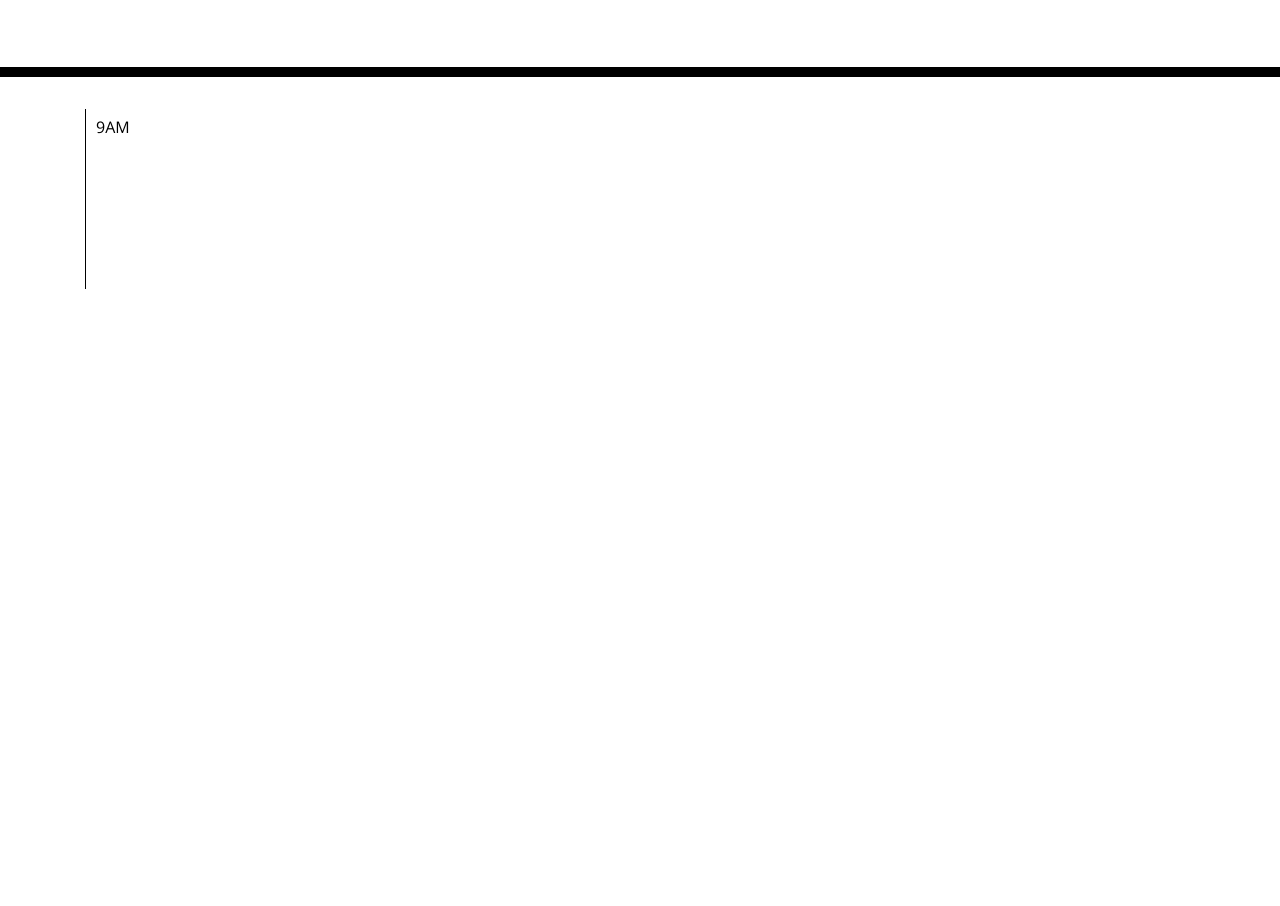
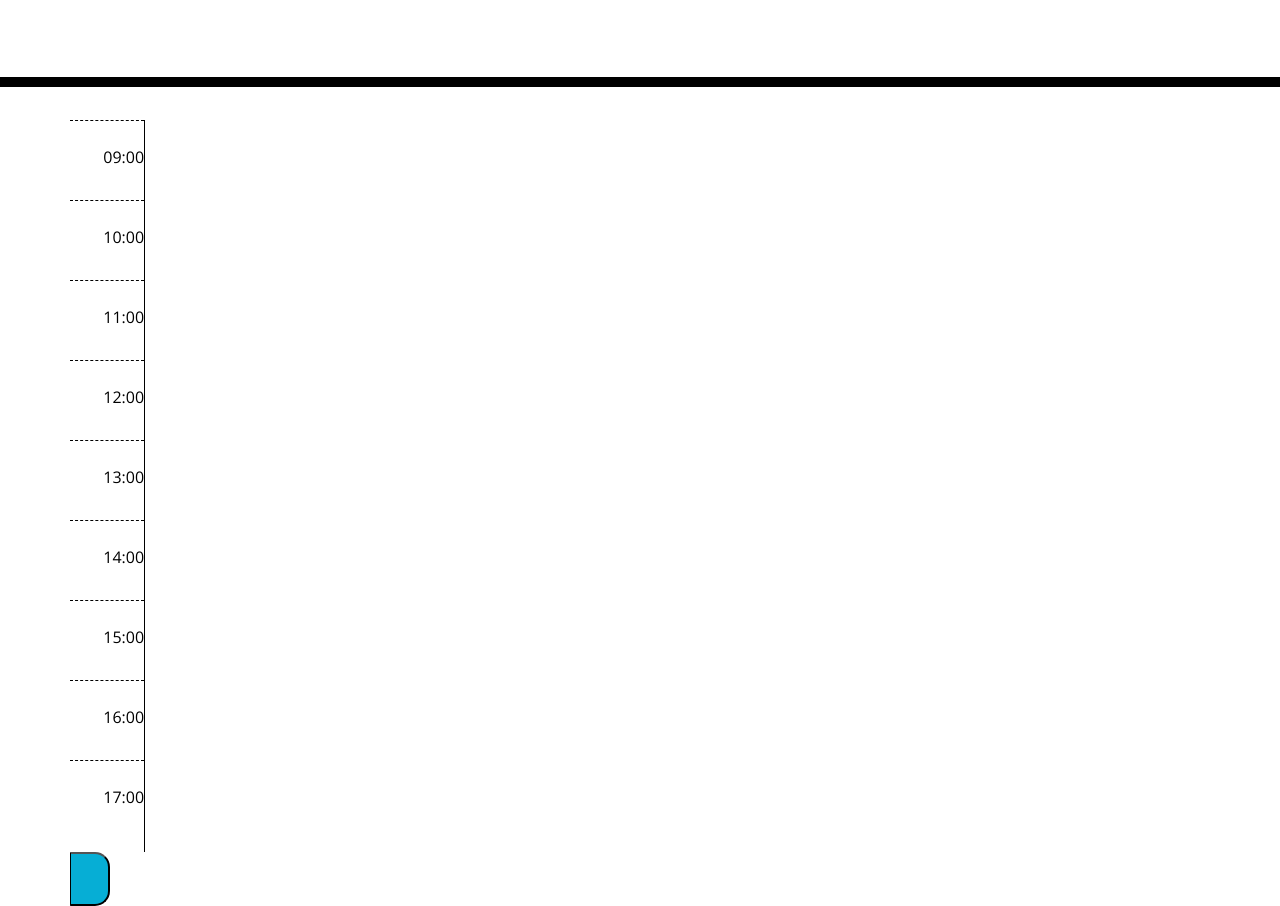
Before and after one commit to ChrisKramer15/day-planner, a plain HTML site: page index.html in a window 1280 px wide. Shown: the part 191-1097 px from the top of the page. Before the commit the page ends 800 px from the top, so only its background shows below. Drawn offline with nearby package versions, Linux system fonts and the light colour scheme.

Commit message:
rows completed

```diff
--- a/index.html
+++ b/index.html
@@ -1,23 +1,14 @@
 <!DOCTYPE html>
 <html lang="en">
+
 <head>
   <meta charset="UTF-8" />
   <meta name="viewport" content="width=device-width, initial-scale=1.0" />
   <meta http-equiv="X-UA-Compatible" content="ie=edge" />
-    <link
-      rel="stylesheet"
-      href="https://stackpath.bootstrapcdn.com/bootstrap/4.3.1/css/bootstrap.min.css"
-    />
-    <link
-      rel="stylesheet"
-      href="https://use.fontawesome.com/releases/v5.8.1/css/all.css"
-      integrity="sha384-50oBUHEmvpQ+1lW4y57PTFmhCaXp0ML5d60M1M7uH2+nqUivzIebhndOJK28anvf"
-      crossorigin="anonymous"
-    />
-    <link
-      href="https://fonts.googleapis.com/css?family=Open+Sans&display=swap"
-      rel="stylesheet"
-    />
+  <link rel="stylesheet" href="https://stackpath.bootstrapcdn.com/bootstrap/4.3.1/css/bootstrap.min.css" />
+  <link rel="stylesheet" href="https://use.fontawesome.com/releases/v5.8.1/css/all.css"
+    integrity="sha384-50oBUHEmvpQ+1lW4y57PTFmhCaXp0ML5d60M1M7uH2+nqUivzIebhndOJK28anvf" crossorigin="anonymous" />
+  <link href="https://fonts.googleapis.com/css?family=Open+Sans&display=swap" rel="stylesheet" />
   <link rel="stylesheet" href="style.css" />
   <title>Work Day Scheduler</title>
 </head>
@@ -29,16 +20,92 @@
     <p id="currentDay" class="lead"></p>
   </header>
   <div class="container">
-      <table>
-        <tr>
-          <textarea name="9AM" id="nine" cols="30" rows="10">9AM</textarea>
+    <div class="row">
+      <section class="hour">
+        09:00
+      </section>
+        <textarea name="nine" class="time-block" cols="110" rows="3"></textarea>
+      <button class="saveBtn">
+      </button>
 
-        </tr>
+    </div>
+    <div class="row">
+      <section class="hour">
+        10:00
+      </section>
+        <textarea name="ten" class="time-block" cols="110" rows="3"></textarea>
+      <button class="saveBtn">
+      </button>
 
-      </table>
+    </div>
+    <div class="row">
+      <section class="hour">
+        11:00
+      </section>
+        <textarea name="eleven" class="time-block" cols="110" rows="3"></textarea>
+      <button class="saveBtn">
+      </button>
+
+    </div>
+    <div class="row">
+      <section class="hour">
+        12:00
+      </section>
+        <textarea name="twelve" class="time-block" cols="110" rows="3"></textarea>
+      <button class="saveBtn">
+      </button>
+
+    </div>
+    <div class="row">
+      <section class="hour">
+        13:00
+      </section>
+        <textarea name="one" class="time-block" cols="110" rows="3"></textarea>
+      <button class="saveBtn">
+      </button>
+
+    </div>
+    <div class="row">
+      <section class="hour">
+        14:00
+      </section>
+        <textarea name="two" class="time-block" cols="110" rows="3"></textarea>
+      <button class="saveBtn">
+      </button>
+
+    </div>
+    <div class="row">
+      <section class="hour">
+        15:00
+      </section>
+        <textarea name="three" class="time-block" cols="110" rows="3"></textarea>
+      <button class="saveBtn">
+      </button>
+
+    </div>
+    <div class="row">
+      <section class="hour">
+        16:00
+      </section>
+        <textarea name="four" class="time-block" cols="110" rows="3"></textarea>
+      <button class="saveBtn">
+      </button>
+
+    </div>
+    <div class="row">
+      <section class="hour">
+        17:00
+      </section>
+        <textarea name="five" class="time-block" cols="110" rows="3"></textarea>
+      <button class="saveBtn">
+      </button>
+
+    </div>
+
   </div>
 
   <script src="https://code.jquery.com/jquery-3.4.1.min.js"></script>
   <script src="https://cdnjs.cloudflare.com/ajax/libs/moment.js/2.24.0/moment.min.js"></script>
 </body>
+
 </html>
--- a/style.css
+++ b/style.css
@@ -1,7 +1,6 @@
 body {
   font-family: 'Open Sans', sans-serif;
   font-size: 16px;
-  line-height: 1;
 }
 
 textarea{
@@ -27,7 +26,7 @@ textarea{
 
 .time-block{
   text-align: center;
-  border-radius: 15px;
+  /* border-radius: 15px; */
 }
 
 .row {
```
Lines whose indentation alone changed are shown as unchanged.
